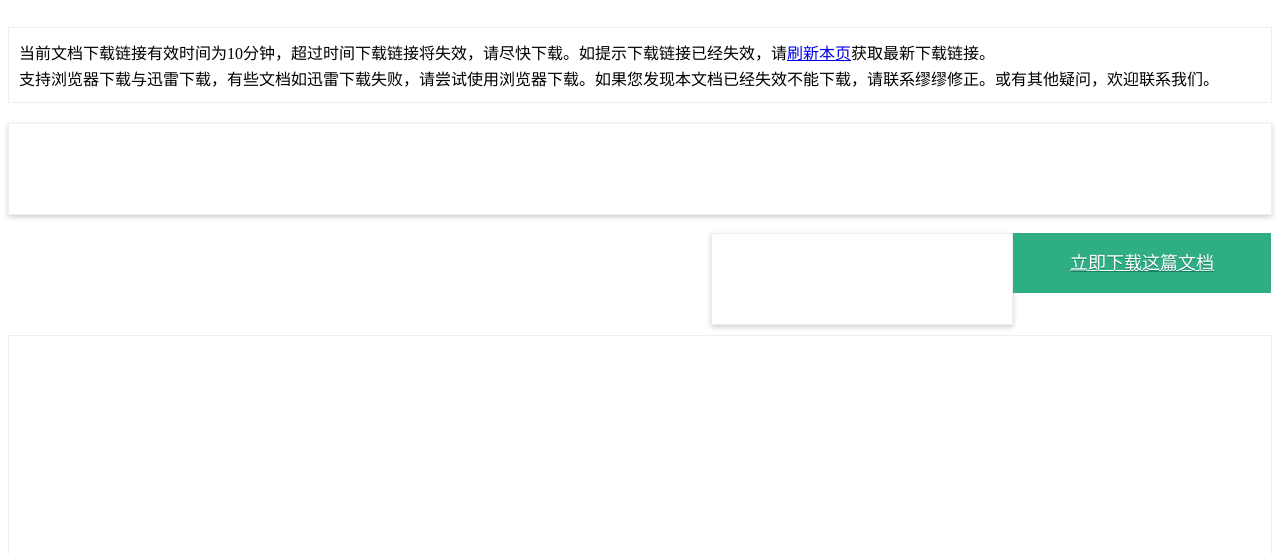
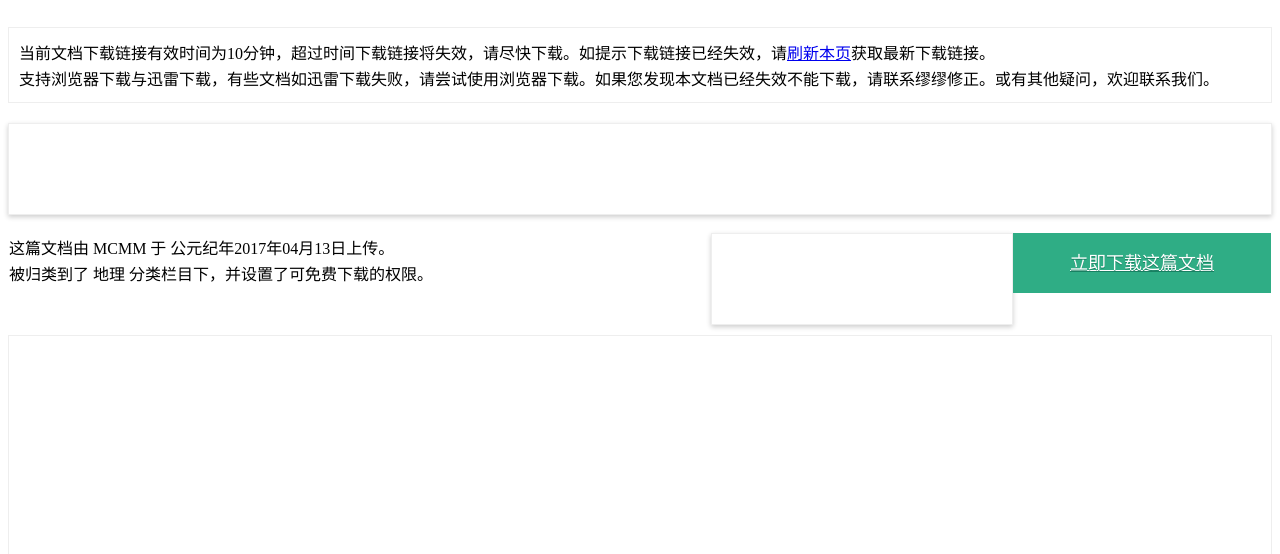
Before and after one commit to miaojuanfeng/mmdili, a PHP site: the page made by application/views/dl_view.php in a window 1280 px wide. Shown: the part 1153-1707 px from the top of the page. Run offline with PHP 8.4, Linux system fonts and the light colour scheme; the template is opened without the code that fills it, so the values that code supplies are empty.

Commit message:
update dl view

```diff
--- a/application/views/dl_view.php
+++ b/application/views/dl_view.php
@@ -64,15 +64,8 @@
 					</div>
 					<div style="border-left: 1px solid #fff;border-right: 1px solid #fff;margin:18px 0 12px 0;">
 						<div style="float:left;width:468px;">
-							<script async src="//pagead2.googlesyndication.com/pagead/js/adsbygoogle.js"></script>
-							<!-- dl_button_left -->
-							<ins class="adsbygoogle"
-							     style="display:inline-block;width:468px;height:60px"
-							     data-ad-client="ca-pub-6393601311110091"
-							     data-ad-slot="6040897085"></ins>
-							<script>
-							(adsbygoogle = window.adsbygoogle || []).push({});
-							</script>
+							<p style="margin: 2px 0;">这篇文档由 MCMM 于 公元纪年2017年04月13日上传。</p>
+							<p style="margin: 2px 0;">被归类到了 地理 分类栏目下，并设置了可免费下载的权限。</p>
 						</div>
 						<div style="float:left;width:234px;">
 							<script async src="//pagead2.googlesyndication.com/pagead/js/adsbygoogle.js"></script>
```
